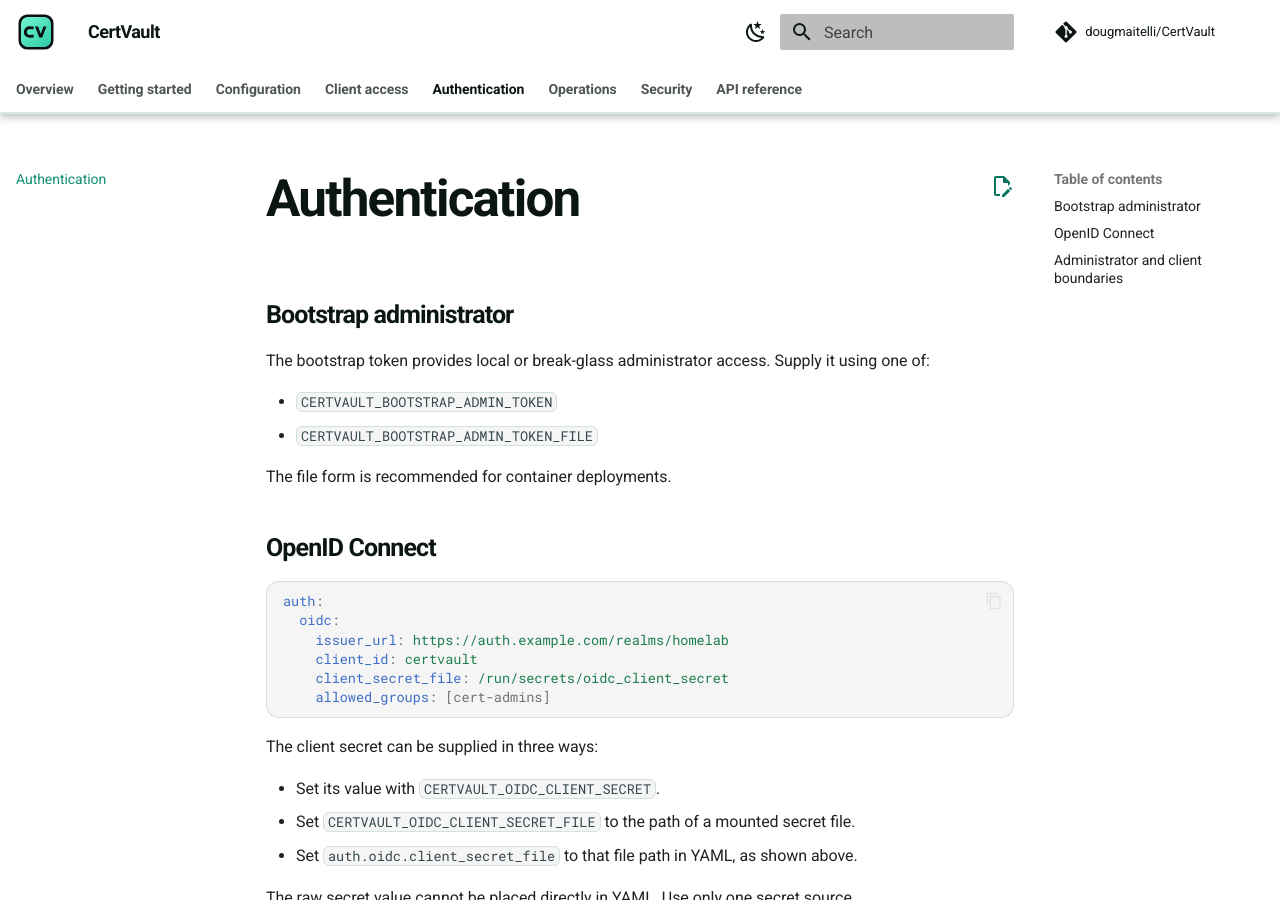
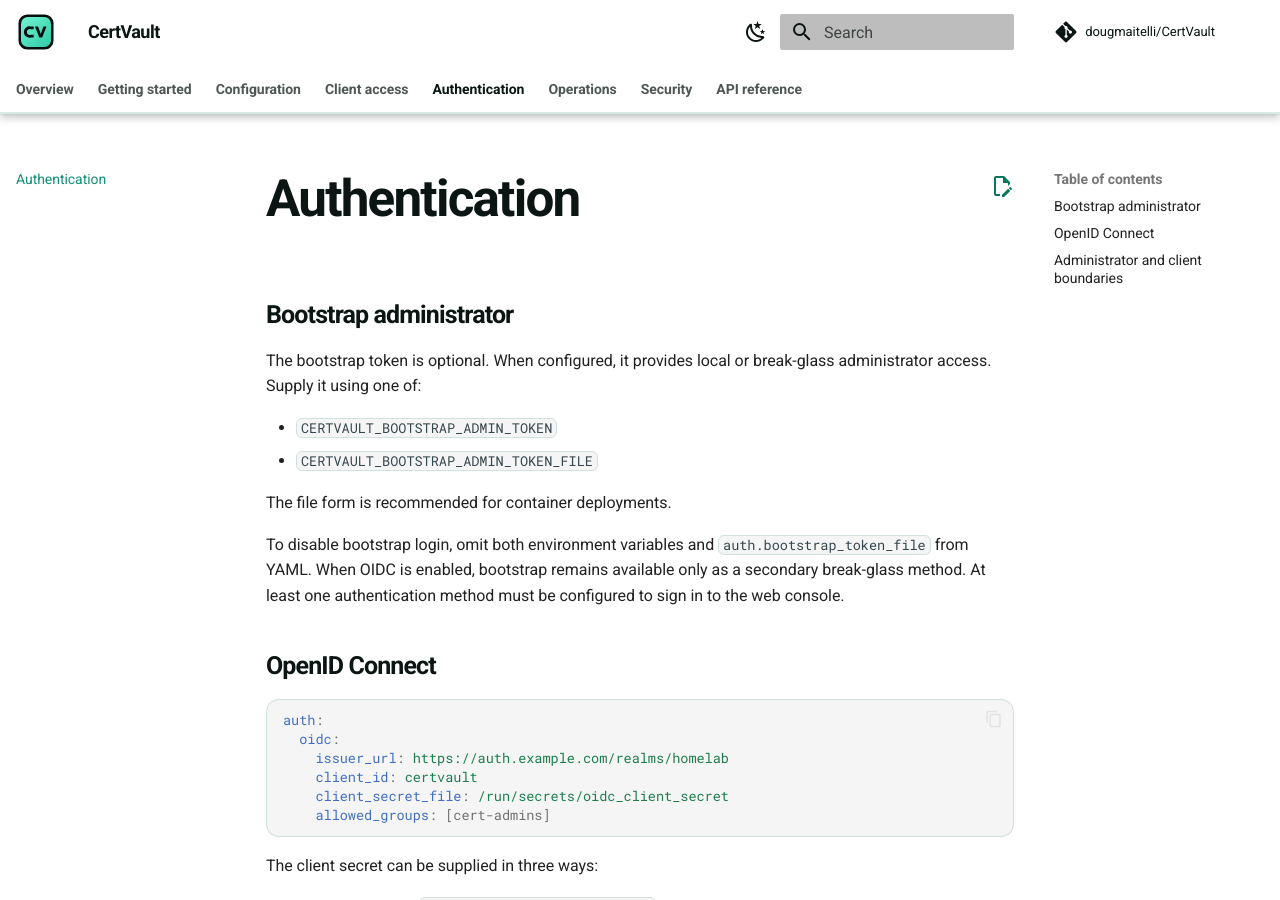
Before and after one commit to dougmaitelli/CertVault, an MkDocs documentation site: the page built from docs/authentication.md, in a window 1280 px wide and 900 px high. Built offline with MkDocs 1.6.1 and Material for MkDocs 9.7.7, drawn with Linux system fonts in a browser that asks for light colours; comment, search, counter and statistics services are not loaded.

Commit message:
Clarify optional bootstrap authentication

```diff
--- a/docs/authentication.md
+++ b/docs/authentication.md
@@ -2,12 +2,14 @@
 
 ## Bootstrap administrator
 
-The bootstrap token provides local or break-glass administrator access. Supply it using one of:
+The bootstrap token is optional. When configured, it provides local or break-glass administrator access. Supply it using one of:
 
 - `CERTVAULT_BOOTSTRAP_ADMIN_TOKEN`
 - `CERTVAULT_BOOTSTRAP_ADMIN_TOKEN_FILE`
 
 The file form is recommended for container deployments.
+
+To disable bootstrap login, omit both environment variables and `auth.bootstrap_token_file` from YAML. When OIDC is enabled, bootstrap remains available only as a secondary break-glass method. At least one authentication method must be configured to sign in to the web console.
 
 ## OpenID Connect
 
```
Also changed, not shown: README.md (+1 -1 lines), docs/configuration.md (+2 -0 lines), docs/getting-started.md (+2 -0 lines).
